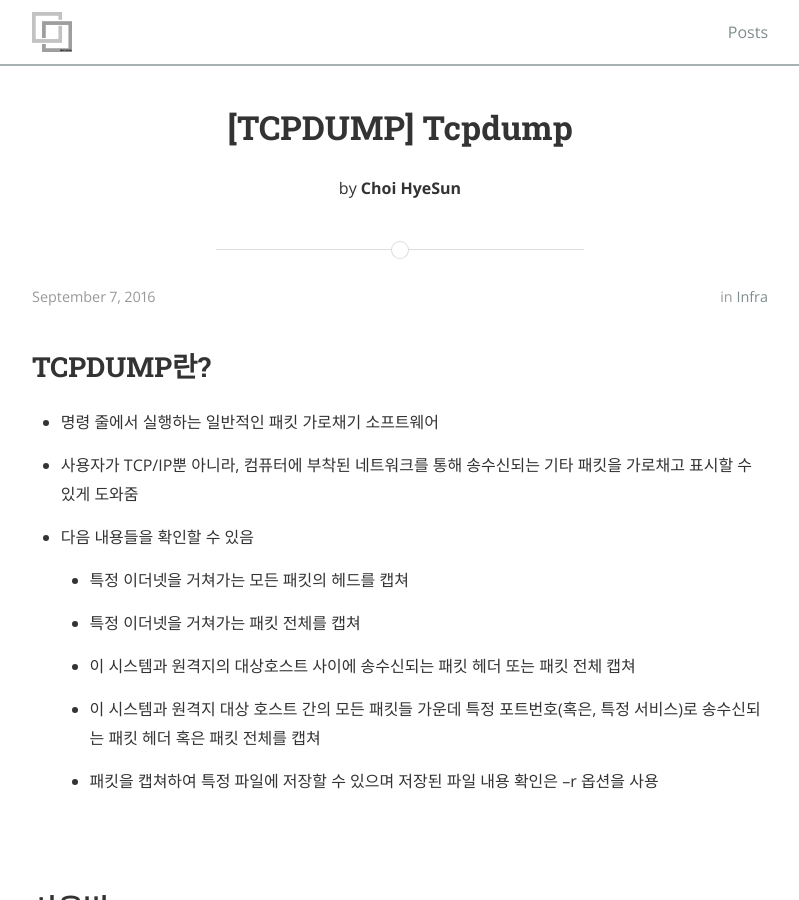
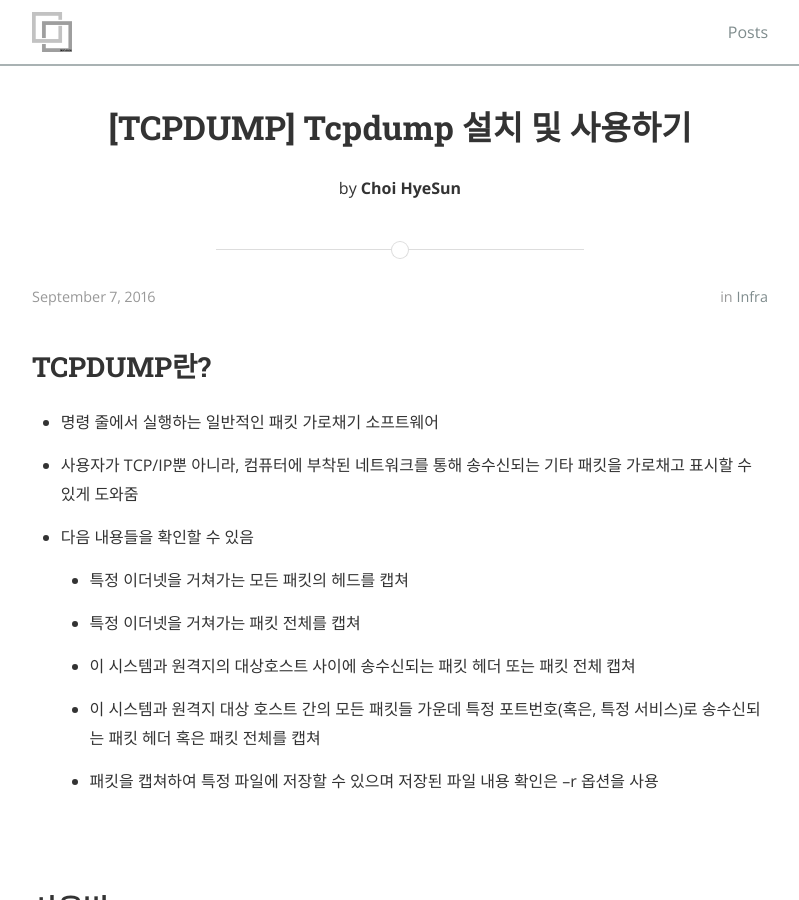
Before and after one commit to gptjs409/gptjs409.github.io, a Jekyll site: the page built from _posts/infra/2016-09-07-tcpdump.md, in a window 1280 px wide and 900 px high. Shown: the whole window, without its empty margins (240-1039 px from the left). Built offline with Jekyll 4.4.1, drawn with Linux system fonts in a browser that asks for light colours; nearby versions of some CDN libraries.

Commit message:
Update 2016-09-07-tcpdump.md

```diff
--- a/_posts/infra/2016-09-07-tcpdump.md
+++ b/_posts/infra/2016-09-07-tcpdump.md
@@ -1,6 +1,6 @@
 ---
 layout: post
-title:  "[TCPDUMP] Tcpdump"
+title:  "[TCPDUMP] Tcpdump 설치 및 사용하기"
 date:   2016-09-07 20:01:53
 author: Choi HyeSun
 categories: infra
```
